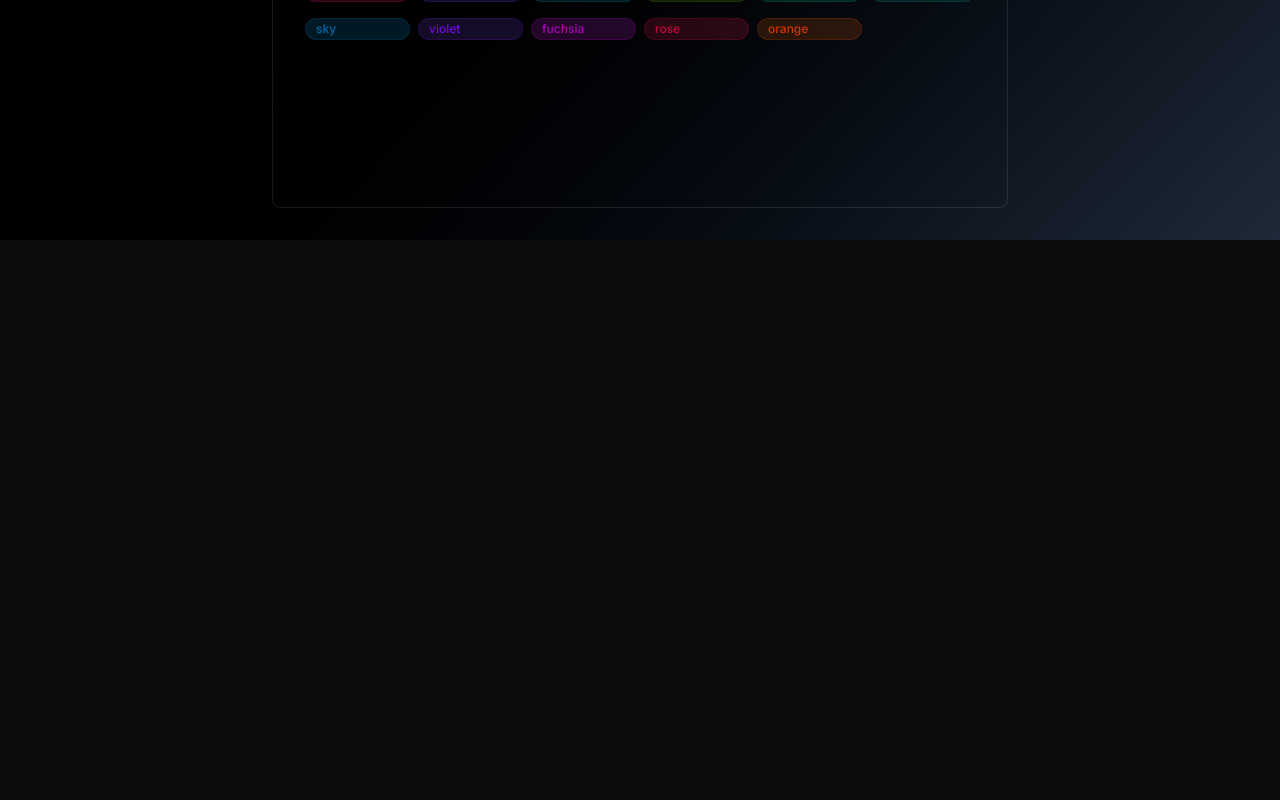
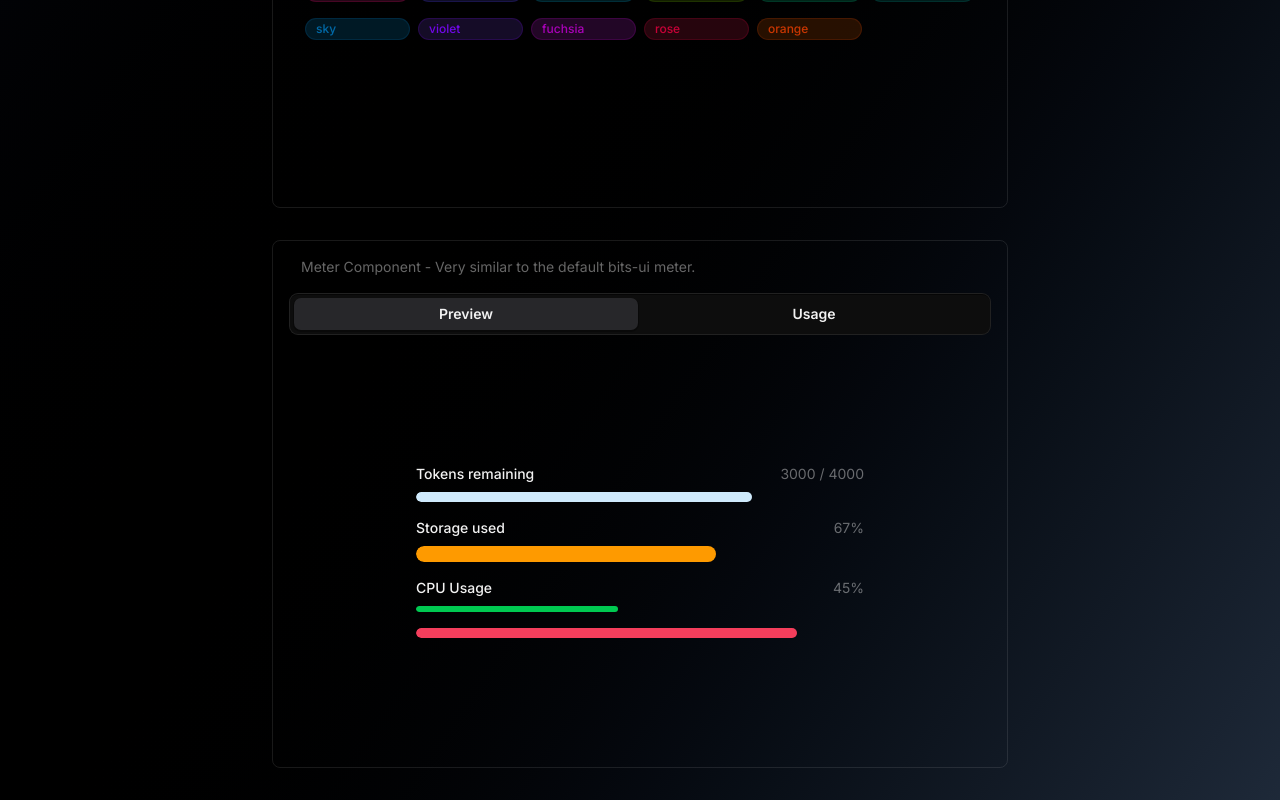
Before and after one commit to ofkm/shadcn-svelte-registry, a SvelteKit app: page / in a window 1280 px wide. Shown: the part 1073-1873 px from the top of the page. Before the commit the page ends 1313 px from the top, so only its background shows below. Built offline with nearby package versions, Linux system fonts and the light colour scheme.

Commit message:
feat: add meter component

```diff
--- a/registry.json
+++ b/registry.json
@@ -94,6 +94,20 @@
           "type": "registry:component"
         }
       ]
+    },
+    {
+      "name": "meter",
+      "type": "registry:block",
+      "title": "Meter",
+      "dependencies": ["bits-ui"],
+      "registryDependencies": [],
+      "description": "A customizable meter component with multiple variants and sizes",
+      "files": [
+        {
+          "path": "src/lib/registry/ui/meter/meter.svelte",
+          "type": "registry:component"
+        }
+      ]
     }
   ]
 }
--- /dev/null
+++ b/src/lib/registry/ui/meter/meter.svelte
@@ -0,0 +1,81 @@
+<script lang="ts">
+  import { Meter, useId } from "bits-ui";
+  import { cn } from "$lib/utils";
+  import type { ComponentProps } from "svelte";
+
+  let {
+    max = 100,
+    value = 0,
+    min = 0,
+    label,
+    valueLabel,
+    showLabel = true,
+    showValueLabel = true,
+    variant = "default",
+    size = "default",
+    class: className = "",
+    ...restProps
+  }: ComponentProps<typeof Meter.Root> & {
+    label?: string;
+    valueLabel?: string;
+    showLabel?: boolean;
+    showValueLabel?: boolean;
+    variant?: "default" | "success" | "warning" | "destructive";
+    size?: "sm" | "default" | "lg";
+    class?: string;
+  } = $props();
+
+  const labelId = useId();
+
+  const variantStyles = {
+    default: "bg-accent",
+    success: "bg-green-500",
+    warning: "bg-amber-500",
+    destructive: "bg-destructive",
+  };
+
+  const sizeStyles = {
+    sm: "h-1.5",
+    default: "h-2.5",
+    lg: "h-4",
+  };
+
+  const percentage = $derived(Math.round(((value - min) / (max - min)) * 100));
+</script>
+
+{#if showLabel && (label || valueLabel)}
+  <div class="flex items-center justify-between text-sm mb-2">
+    {#if showLabel && label}
+      <span id={labelId} class="font-medium text-foreground">{label}</span>
+    {/if}
+    {#if showValueLabel && valueLabel}
+      <span class="text-muted-foreground">{valueLabel}</span>
+    {/if}
+  </div>
+{/if}
+
+<div
+  class={cn(
+    "relative w-full bg-secondary rounded-full overflow-hidden",
+    sizeStyles[size],
+    className
+  )}
+>
+  <Meter.Root
+    aria-labelledby={label ? labelId : undefined}
+    aria-valuetext={valueLabel}
+    {value}
+    {min}
+    {max}
+    class="w-full h-full"
+    {...restProps}
+  >
+    <div
+      class={cn(
+        "h-full rounded-full transition-all duration-300 ease-in-out",
+        variantStyles[variant]
+      )}
+      style="width: {percentage}%"
+    ></div>
+  </Meter.Root>
+</div>
--- a/src/routes/+page.svelte
+++ b/src/routes/+page.svelte
@@ -1,5 +1,6 @@
 <script lang="ts">
   import * as DropdownButton from "$lib/registry/ui/dropdown-button/index.js";
+  import Meter from "$lib/registry/ui/meter/meter.svelte";
   import { Tabs } from "bits-ui";
   import { Loader2, Send } from "@lucide/svelte";
   import { onMount } from "svelte";
@@ -9,6 +10,12 @@
   let selectedOption = $state("Option 1");
   let dropdownButtonHighlightedCode = $state("");
   let statusBadgeHighlightedCode = $state("");
+  let meterHighlightedCode = $state("");
+
+  // Example meter values
+  let tokenValue = $state(3000);
+  let storageValue = $state(67);
+  let cpuValue = $state(45);
 
   onMount(async () => {
     const { createHighlighter } = await import("shiki");
@@ -52,12 +59,41 @@
   </DropdownButton.Content>
 </DropdownButton.DropdownRoot>`;
 
+    const meterCode = `<script lang="ts">
+    import Meter from '$lib/components/meter/meter.svelte';
+
+    let tokenValue = $state(3000);
+    let storageValue = $state(67);
+<\/script>
+
+<Meter
+  label="Tokens remaining"
+  valueLabel="{tokenValue} / 4000"
+  value={tokenValue}
+  max={4000}
+  variant="default"
+/>
+
+<Meter
+  label="Storage used"
+  valueLabel="{storageValue}%"
+  value={storageValue}
+  max={100}
+  variant="warning"
+  size="lg"
+/>`;
+
     dropdownButtonHighlightedCode = highlighter.codeToHtml(dropdownButtonCode, {
       lang: "svelte",
       theme: "dark-plus",
     });
 
     statusBadgeHighlightedCode = highlighter.codeToHtml(statusBadgeCode, {
+      lang: "svelte",
+      theme: "dark-plus",
+    });
+
+    meterHighlightedCode = highlighter.codeToHtml(meterCode, {
       lang: "svelte",
       theme: "dark-plus",
     });
@@ -198,5 +234,77 @@
         </Tabs.Content>
       </Tabs.Root>
     </div>
+
+    <!-- Meter -->
+    <div
+      class="relative flex min-h-[450px] flex-col gap-4 rounded-lg border p-4"
+    >
+      <h2 class="text-muted-foreground text-sm sm:pl-3">
+        Meter Component - Very similar to the default bits-ui meter.
+      </h2>
+
+      <Tabs.Root value="preview" class="w-full">
+        <Tabs.List
+          class="rounded-[9px] bg-dark-10 shadow-mini-inset dark:bg-background grid w-full grid-cols-2 gap-1 p-1 text-sm font-semibold leading-[0.01em] dark:border dark:border-neutral-600/30"
+        >
+          <Tabs.Trigger
+            value="preview"
+            class="data-[state=active]:shadow-mini dark:data-[state=active]:bg-muted h-8 rounded-[7px] bg-transparent py-2 data-[state=active]:bg-white"
+            >Preview</Tabs.Trigger
+          >
+          <Tabs.Trigger
+            value="code"
+            class="data-[state=active]:shadow-mini dark:data-[state=active]:bg-muted h-8 rounded-[7px] bg-transparent py-2 data-[state=active]:bg-white"
+            >Usage</Tabs.Trigger
+          >
+        </Tabs.List>
+        <Tabs.Content
+          value="preview"
+          class="relative flex min-h-[400px] items-center justify-center mt-4 p-4"
+        >
+          <div class="space-y-4 max-w-md w-full">
+            <Meter
+              label="Tokens remaining"
+              valueLabel="{tokenValue} / 4000"
+              value={tokenValue}
+              max={4000}
+              variant="default"
+            />
+
+            <Meter
+              label="Storage used"
+              valueLabel="{storageValue}%"
+              value={storageValue}
+              max={100}
+              variant="warning"
+              size="lg"
+            />
+
+            <Meter
+              label="CPU Usage"
+              valueLabel="{cpuValue}%"
+              value={cpuValue}
+              max={100}
+              variant="success"
+              size="sm"
+            />
+
+            <Meter
+              value={85}
+              max={100}
+              variant="destructive"
+              showLabel={false}
+            />
+          </div>
+        </Tabs.Content>
+        <Tabs.Content value="code" class="mt-4">
+          <div
+            class="[&>pre]:rounded-lg [&>pre]:border [&>pre]:text-xs [&>pre]:p-4"
+          >
+            {@html meterHighlightedCode}
+          </div>
+        </Tabs.Content>
+      </Tabs.Root>
+    </div>
   </main>
 </div>
```
